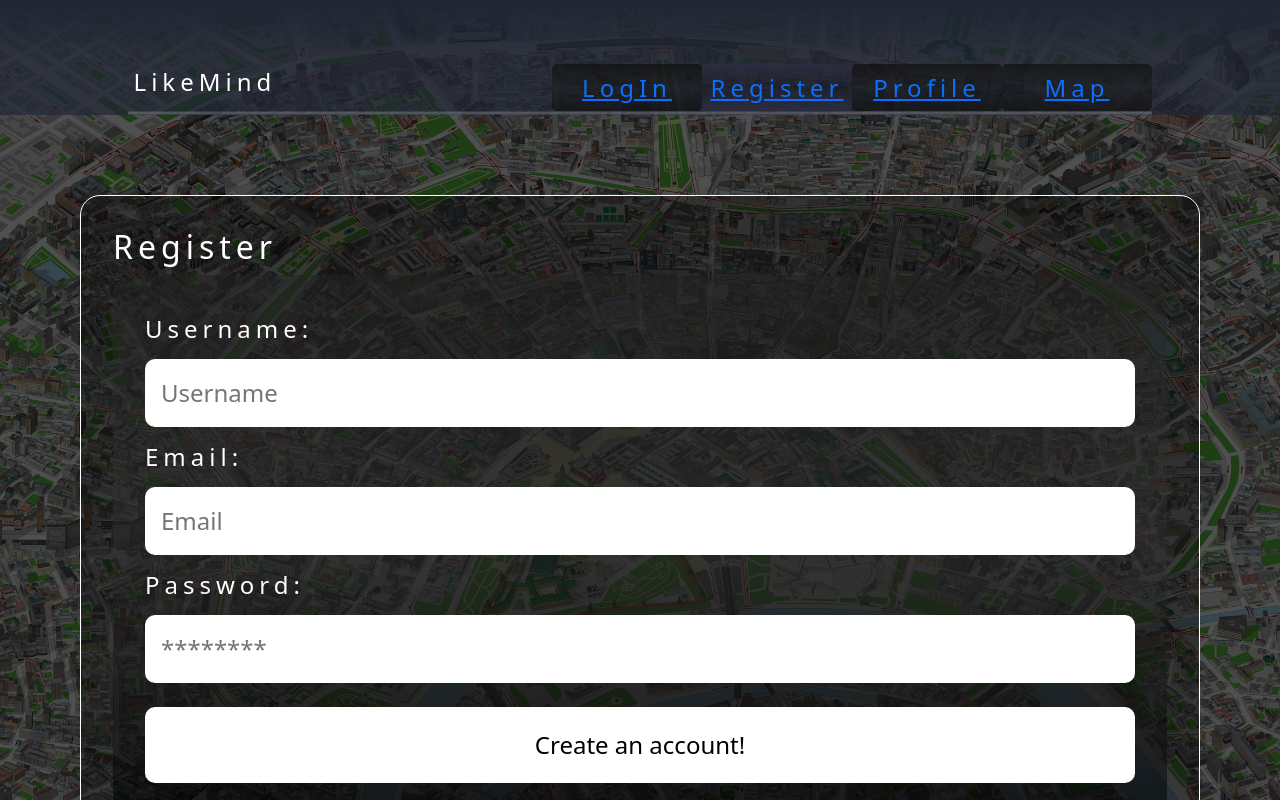
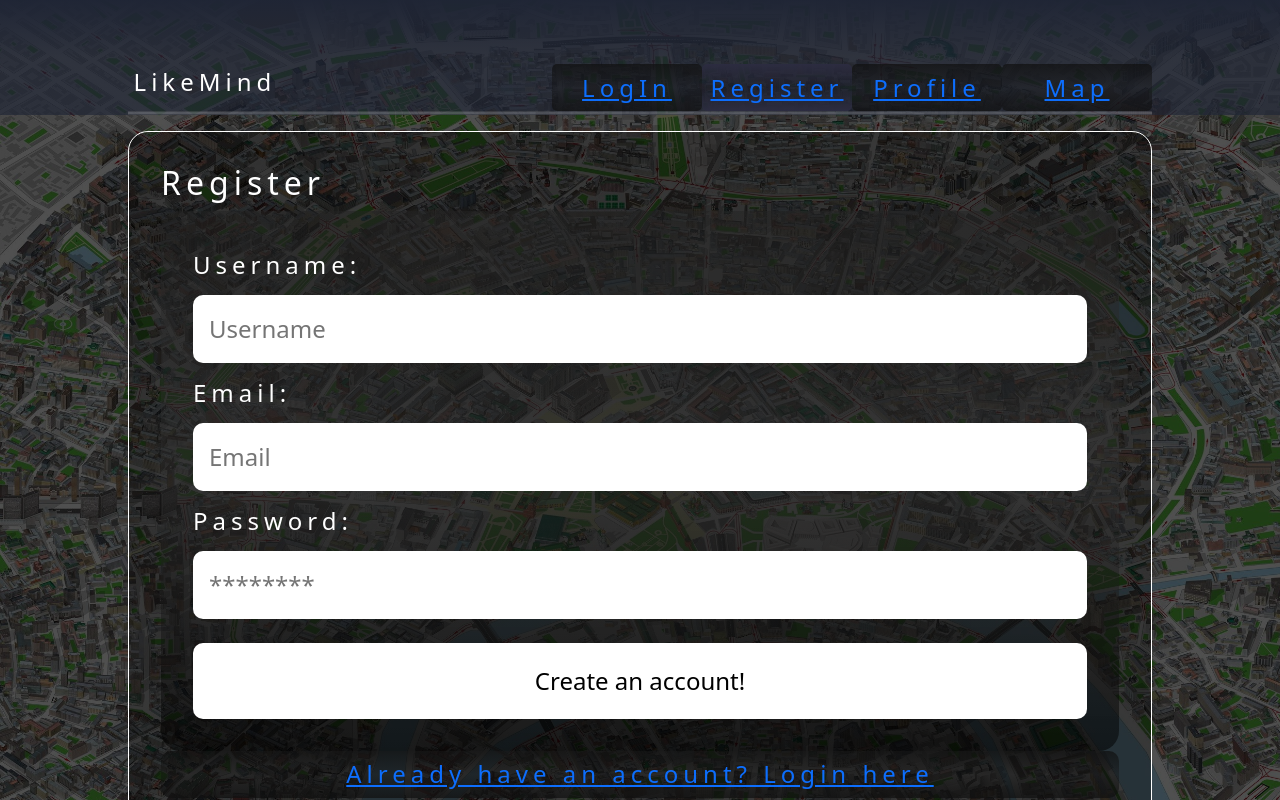
Before and after one commit to nothingIIersonal/likemind-app, a React (Create React App) app in the folder web-view/: page /register in a window 1280 px wide. Shown: the top 800 px of the page. Built offline with nearby package versions, Linux system fonts and the light colour scheme; no server answers.

Commit message:
Add .default-container, rework profile-page and .auth-form-container

```diff
--- a/web-view/src/App.css
+++ b/web-view/src/App.css
@@ -58,41 +58,50 @@ main {
   padding-top: 25%;
 }
 
-/* Auth/register form */
+/* Auth/register form and default-container */
 .auth-form-container,
-.auth-form {
+.auth-form,
+.default-container,
+.default-data-container {
   display: flex;
   flex-direction: column;
   padding: 2rem;
 }
-.auth-form-container {
+.auth-form-container,
+.default-container {
   background-color: rgba(0, 0, 0, 0.3);
   background-blend-mode: multiply;
 }
-.auth-form {
+.auth-form,
+.default-data-container {
   background-color: rgba(0, 0, 0, 0.3);
   background-image: linear-gradient(#55555550, #e7e6e620, #00000050);
   background-blend-mode: multiply;
   border-radius: 20px;
 }
 @media screen and (min-width: 576px) {
-  .auth-form-container {
+  .auth-form-container,
+  .default-container {
     border: 1px solid white;
     border-radius: 20px;
-    margin: 5rem;
+    margin-left: 10%;
+    margin-right: 10%;
   }
 }
-.auth-form label {
+.auth-form label,
+.default-data-container label {
   text-align: left;
   padding: 0.25rem 0;
 }
-.auth-form input {
+.auth-form input,
+.default-data-container input {
   margin: 0.5rem 0;
   padding: 1rem;
   border: none;
   border-radius: 10px;
 }
-.auth-form button {
+.auth-form button,
+.default-data-container button {
   border: none;
   background-color: white;
   padding: 20px;
@@ -101,8 +110,61 @@ main {
   cursor: pointer;
   color: #000000ff;
 }
-.auth-form button:hover {
+.auth-form button:hover,
+.default-data-container button:hover {
   background-image: linear-gradient(#9797a0, #a0a0ffa0, #a3a3b0);
+}
+
+/* Profile-page */
+.profile-container .default-data-container .profile-data {
+  display: grid;
+  grid-template-columns: 2fr 5fr;
+  grid-template-rows: repeat(4, 1fr);
+  grid-template-areas:
+    "userName  userNameVal"
+    "email     emailVal"
+    "firstName firstNameVal"
+    "about     aboutVal";
+}
+.profile-container .default-data-container .profile-buttons {
+  display: grid;
+  gap: 1rem;
+  grid-template-columns: 5fr 5fr;
+  grid-template-rows: 1fr;
+  grid-template-areas: "logoutBtn  editBtn";
+}
+.profile-container .username {
+  grid-area: userName;
+}
+.profile-container .email {
+  grid-area: email;
+}
+.profile-container .firstname {
+  grid-area: firstName;
+}
+.profile-container .about {
+  grid-area: about;
+}
+.profile-container .username-val {
+  grid-area: userNameVal;
+}
+.profile-container .email-val {
+  grid-area: emailVal;
+}
+.profile-container .firstname-val {
+  grid-area: firstNameVal;
+}
+.profile-container .about-val {
+  grid-area: aboutVal;
+}
+.profile-container .logout-btn {
+  grid-area: logoutBtn;
+}
+.profile-container .edit-btn {
+  grid-area: editBtn;
+}
+.profile-container .default-data-container button {
+  width: 100%;
 }
 
 /* Additional */
--- a/web-view/src/pages/Profile.jsx
+++ b/web-view/src/pages/Profile.jsx
@@ -41,13 +41,38 @@ function Profile() {
 
   return (
     <>
-      <div>
-        <h2>Profile</h2>
-        <p>Hello, {username}</p>
-        <p>Your email: {email}</p>
-        <button onClick={handleLogout} className="link-click">
-          Logout
-        </button>
+      <div className="profile-container">
+        <div className="default-container">
+          <h2>Profile</h2>
+          <div className="default-data-container">
+            <div className="profile-data">
+              <span className="username">
+                <p>Username:</p>
+              </span>
+              <span className="username-val">{username}</span>
+              <span className="email">
+                <p>EMail:</p>
+              </span>
+              <span className="email-val">{email}</span>
+              <span className="firstname">
+                <p>First name:</p>
+              </span>
+              <span className="firstname-val">{email}</span>
+              <span className="about">
+                <p>About:</p>
+              </span>
+              <span className="about-val">{email}</span>
+            </div>
+            <div className="profile-buttons">
+              <span className="logout-btn">
+                <button onClick={handleLogout}>Logout</button>
+              </span>
+              <span className="edit-btn">
+                <button onClick={handleLogout}>Edit</button>
+              </span>
+            </div>
+          </div>
+        </div>
       </div>
     </>
   );
```
